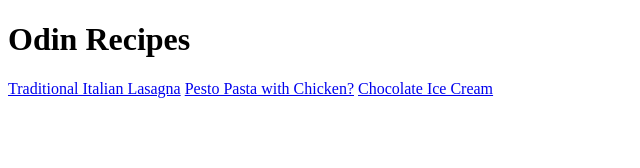
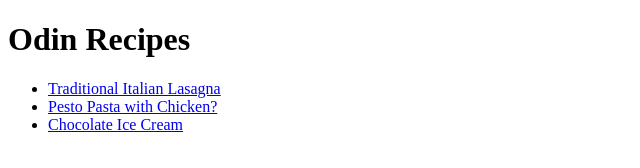
Before and after one commit to OffPurpose/odin-recipes, a plain HTML site: page index.html in a window 1280 px wide. Shown: the whole page, without its empty margins (0-640 px from the left). Drawn offline with Linux system fonts and the light colour scheme.

Commit message:
Added <ul> to index.html

```diff
--- a/index.html
+++ b/index.html
@@ -8,8 +8,10 @@
 </head>
 <body>
     <h1>Odin Recipes</h1>
-    <a href="recipes/lasagna.html">Traditional Italian Lasagna</a>
-    <a href="recipes/pasta.html">Pesto Pasta with Chicken?</a>
-    <a href="recipes/chocolate-ice-cream.html">Chocolate Ice Cream </a>
+    <ul>
+      <li><a href="recipes/lasagna.html">Traditional Italian Lasagna</a></li>
+      <li><a href="recipes/pasta.html">Pesto Pasta with Chicken?</a></li>
+      <li><a href="recipes/chocolate-ice-cream.html">Chocolate Ice Cream </a></li>
+    </ul>
 </body>
 </html>
```
